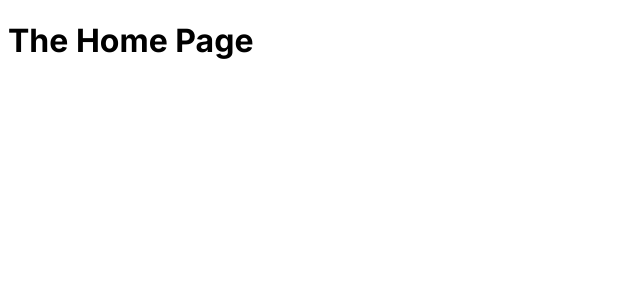
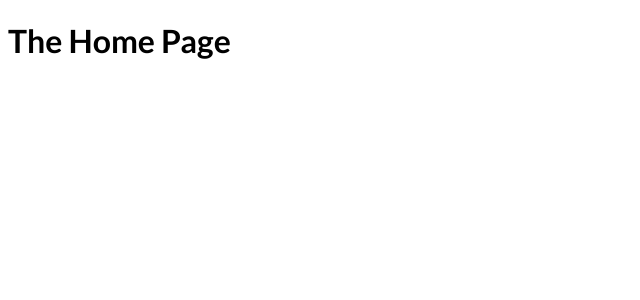
Before and after one commit to Dhyaan-tmedia/learning-nextjs, a Next.js app: page / in a window 1280 px wide. Shown: the top 300 px of the page, without its empty margins (0-640 px from the left). Built offline with nearby package versions, Linux system fonts and the light colour scheme.

Commit message:
14:33 (25/05)

```diff
--- a/src/app/globals.css
+++ b/src/app/globals.css
@@ -0,0 +1,18 @@
+@import url('https://fonts.googleapis.com/css2?family=Lato:wght@700&family=Open+Sans:wght@400;700&display=swap');
+
+* {
+  box-sizing: border-box;
+}
+
+body {
+  font-family: 'Open Sans', 'Lato', sans-serif;
+}
+
+h1,
+h2,
+h3,
+h4,
+h5,
+h6 {
+  font-family: 'Lato', sans-serif;
+}
```
Also changed, not shown: src/app/blog/[...slug]/page.js (added, +10 -0 lines).
